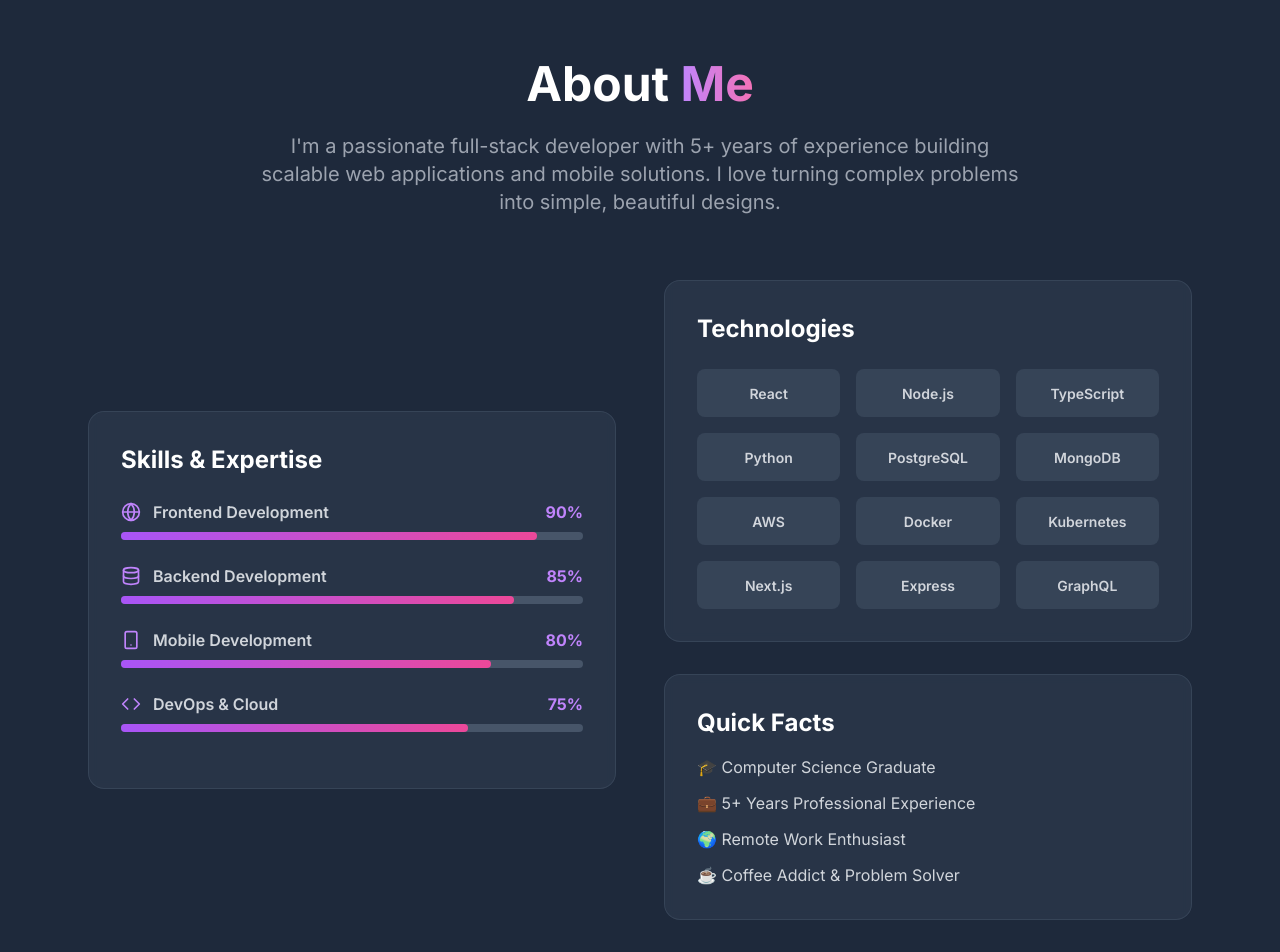
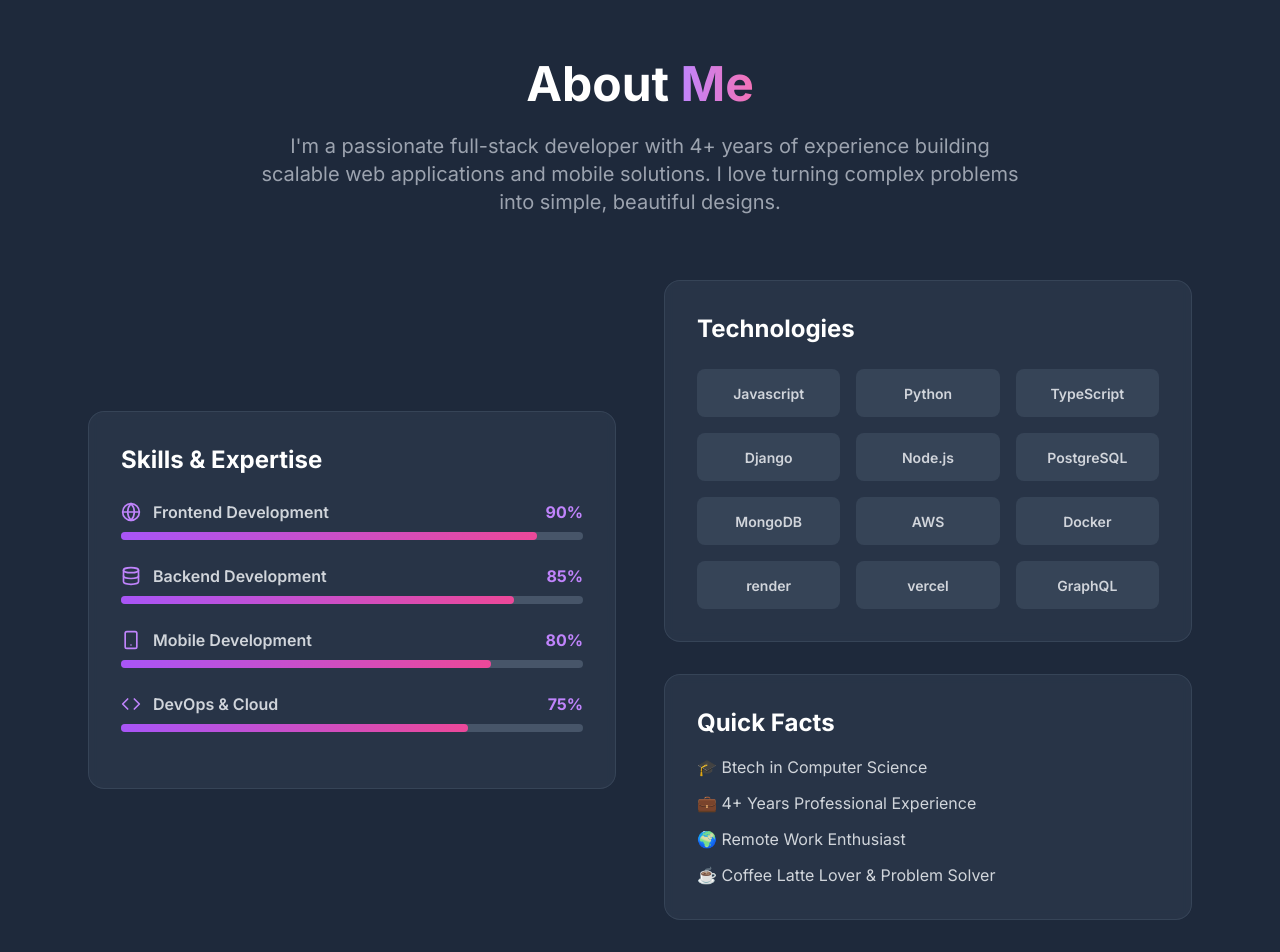
Before and after one commit to lungsang25/typscript-project, a React (Vite) app: page / in a window 1280 px wide. Shown: the part 820-1772 px from the top of the page. Built offline with nearby package versions, Linux system fonts and the light colour scheme.

Commit message:
about_me_update

```diff
--- a/src/components/About.tsx
+++ b/src/components/About.tsx
@@ -11,8 +11,8 @@ const About = () => {
   ];
 
   const technologies = [
-    'React', 'Node.js', 'TypeScript', 'Python', 'PostgreSQL', 'MongoDB',
-    'AWS', 'Docker', 'Kubernetes', 'Next.js', 'Express', 'GraphQL'
+    'Javascript', 'Python', 'TypeScript', 'Django', 'Node.js','PostgreSQL', 'MongoDB',
+    'AWS', 'Docker', 'render', 'vercel', 'GraphQL'
   ];
 
   return (
@@ -23,7 +23,7 @@ const About = () => {
             About <span className="bg-gradient-to-r from-purple-400 to-pink-400 bg-clip-text text-transparent">Me</span>
           </h2>
           <p className="text-xl text-gray-400 max-w-3xl mx-auto">
-            I'm a passionate full-stack developer with 5+ years of experience building scalable web applications
+            I'm a passionate full-stack developer with 4+ years of experience building scalable web applications
             and mobile solutions. I love turning complex problems into simple, beautiful designs.
           </p>
         </div>
@@ -70,10 +70,10 @@ const About = () => {
             <div className="bg-slate-700/50 backdrop-blur-sm rounded-2xl p-8 border border-slate-600/50">
               <h3 className="text-2xl font-bold text-white mb-4">Quick Facts</h3>
               <div className="space-y-3 text-gray-300">
-                <p>🎓 Computer Science Graduate</p>
-                <p>💼 5+ Years Professional Experience</p>
+                <p>🎓 Btech in Computer Science</p>
+                <p>💼 4+ Years Professional Experience</p>
                 <p>🌍 Remote Work Enthusiast</p>
-                <p>☕ Coffee Addict & Problem Solver</p>
+                <p>☕ Coffee Latte Lover & Problem Solver</p>
               </div>
             </div>
           </div>
```
